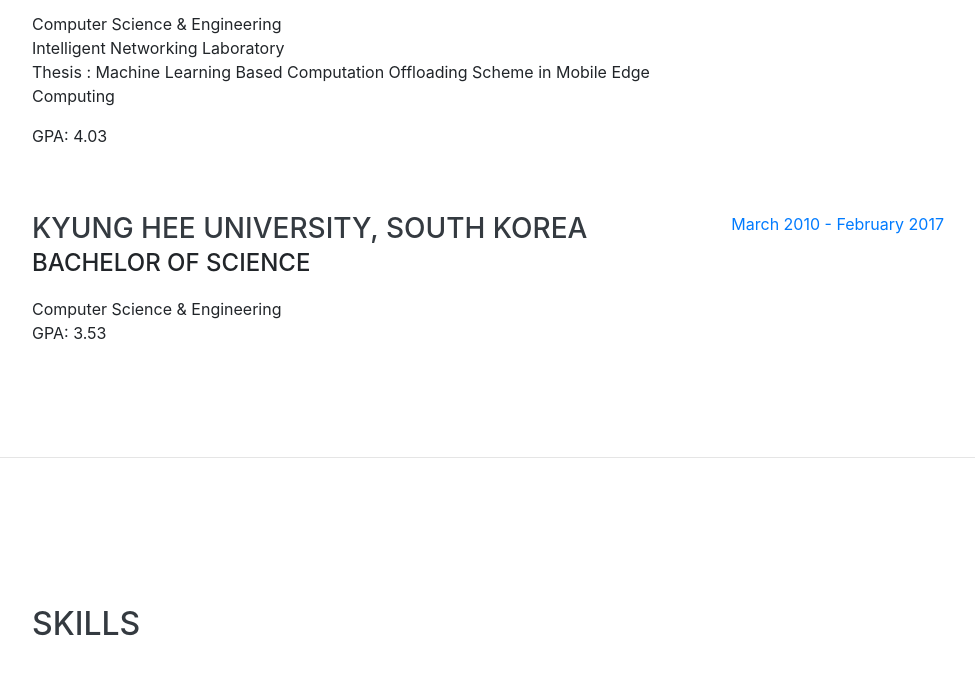
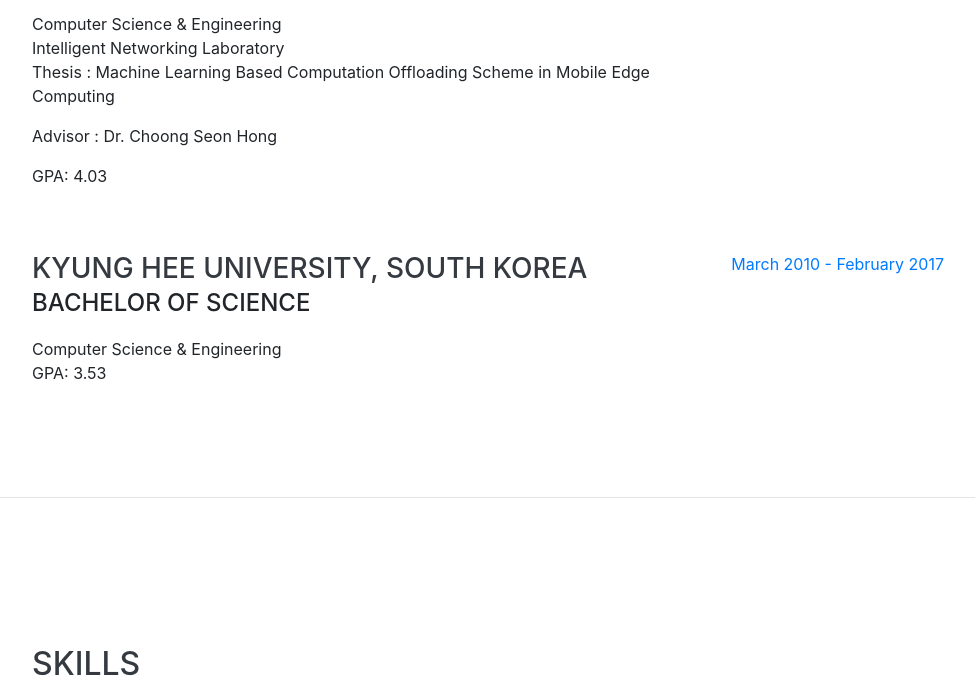
Before and after one commit to glideslope/mypage, a website with bundled scripts: page index.html in a window 1280 px wide. Shown: the part 4140-4828 px from the top of the page, without its empty margins (288-1263 px from the left). Built offline with nearby package versions, Linux system fonts and the light colour scheme; a web font is replaced by a local one.

Commit message:
Add files via upload

```diff
--- a/index.html
+++ b/index.html
@@ -241,6 +241,7 @@
                         <div>Computer Science & Engineering</div>
                         <div>Intelligent Networking Laboratory</div>
                         <p>Thesis : Machine Learning Based Computation Offloading Scheme in Mobile Edge Computing</p>
+                        <p>Advisor : Dr. Choong Seon Hong</p>
                         <p>GPA: 4.03</p>
                     </div>
                     <div class="resume-date text-md-right">
```
